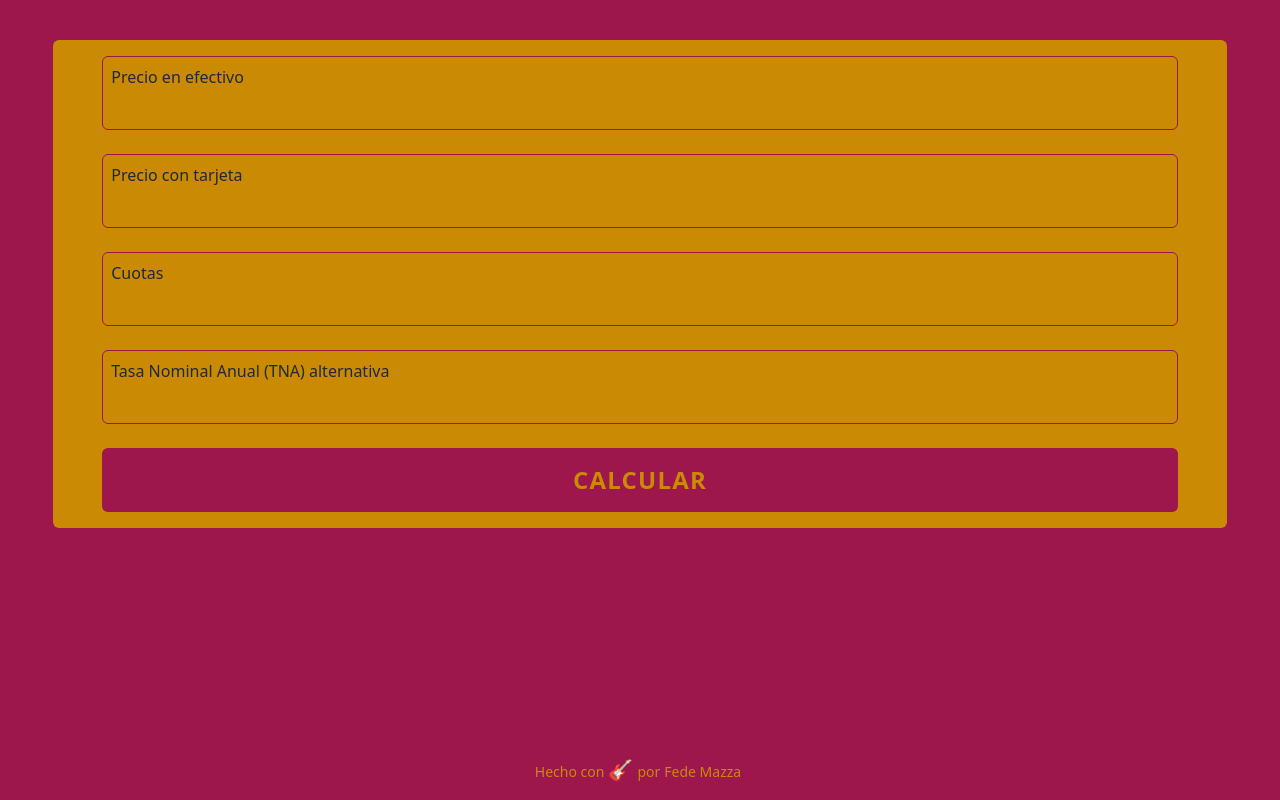
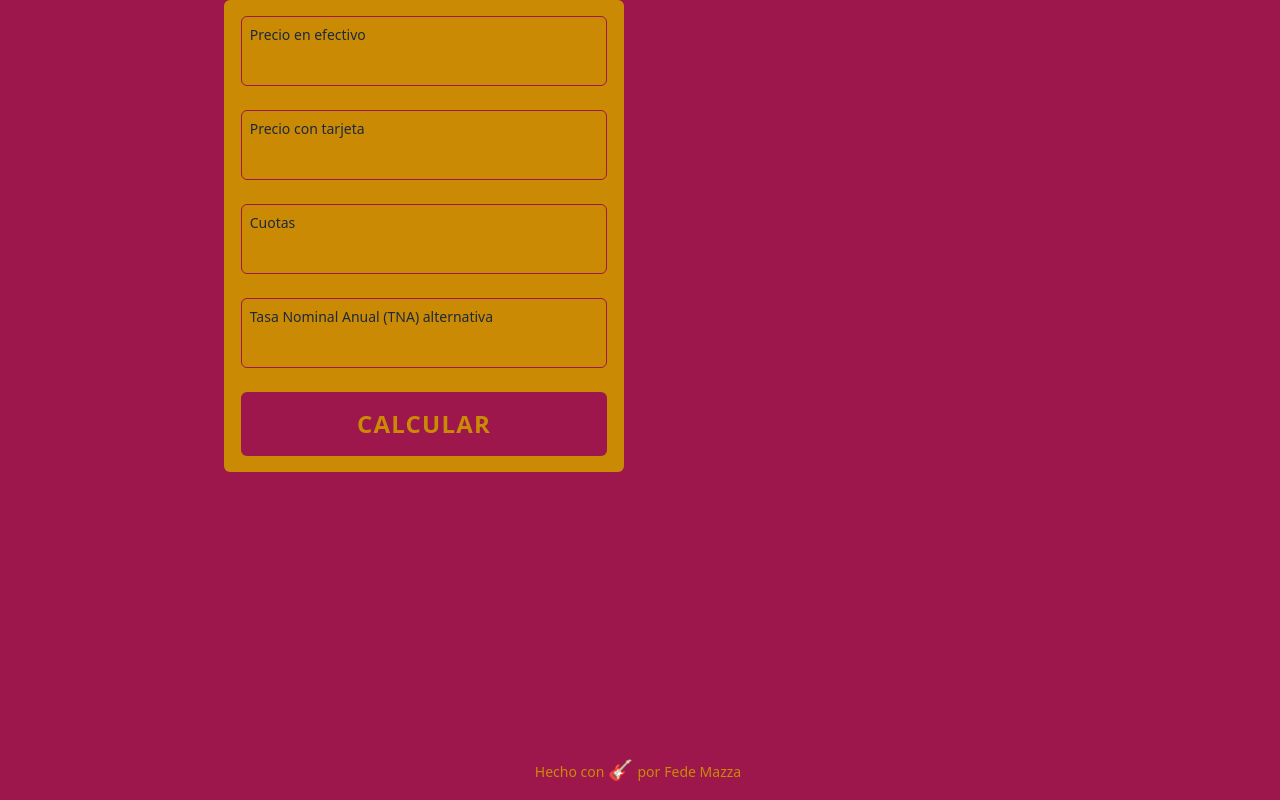
Before and after one commit to fedeferrelli/cuotificador, a React (Vite) app: page / in a window 1280 px wide. Built offline with nearby package versions, Linux system fonts and the light colour scheme.

Commit message:
Add big screen styles

```diff
--- a/src/Components/Form.jsx
+++ b/src/Components/Form.jsx
@@ -53,12 +53,12 @@ function Form() {
 
 
     return (
-      <main className=" min-h-full flex flex-col justify-between bg-primary">
-        <section className="w-11/12 rounded-md  m-auto mt-10  bg-secondary py-4 flex flex-col gap-6">
+      <main className=" min-h-full flex flex-col mt-6 justify-center  gap-8 sm:flex-row sm:mt-0 sm:justify-center sm:gap-0 sm:text-sm">
+        <section className="w-11/12 sm:w-1/2 sm:max-w-[400px] sm:mr-4 rounded-md  m-auto bg-secondary py-4 flex flex-col gap-6">
           {inputs.map((item) => (
             <div
               key={item.label}
-              className="w-11/12 m-auto rounded-md p-2 border border-primary flex flex-col justify-between items-center"
+              className="w-11/12 m-auto rounded-md p-2 border-2 sm:border border-primary flex flex-col justify-between items-center"
             >
               <label htmlFor={item.label} className="w-full text-slate-800">
                 {" "}
@@ -85,14 +85,17 @@ function Form() {
             </div>
           </button>
           </Link>
-        </section>
 
-{error && <div className="w-11/12 mt-0 m-auto text-center text-lg text-secondary">
+          {error && <div className="w-11/12 mt-0 m-auto text-center text-lg text-primary">
                {error}
             </div>}
 
+        </section>
 
-        <div id="result"  className="mt-6">
+
+     <section className="mt-6 flex sm:mt-0 sm:w-1/2 " >
+
+        <div id="result"  className="sm:m-auto sm:ml-4 sm:w-full sm:max-w-[400px]">
           {showResult && (
 
             <Respuesta
@@ -104,6 +107,7 @@ function Form() {
             />
             )}
         </div>
+        </section>
       </main>
     );
 }
```
